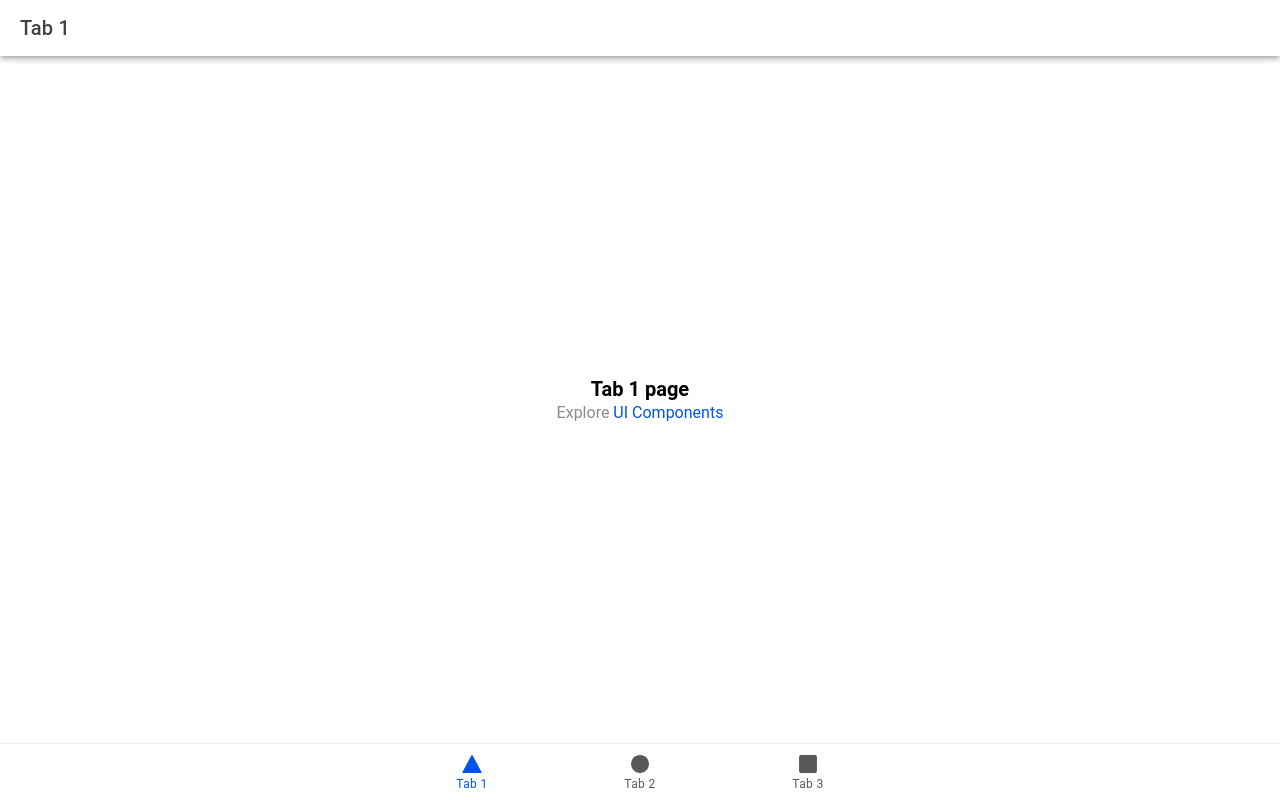
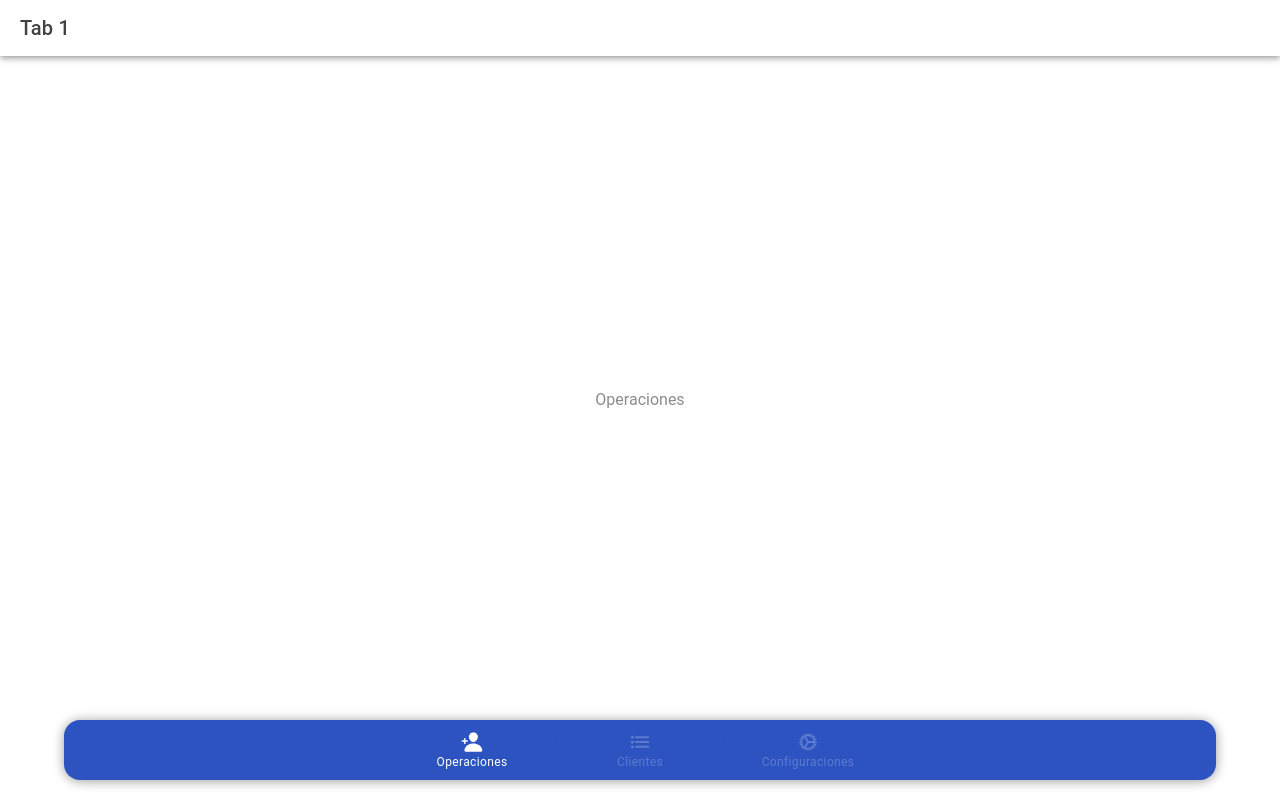
Before and after one commit to PushoDev/gestoremesa, a React (Vite) app: page /tab1 in a window 1280 px wide. Built offline with nearby package versions, Linux system fonts and the light colour scheme.

Commit message:
Install Ionic React tsx Styles Person

```diff
--- a/src/App.tsx
+++ b/src/App.tsx
@@ -10,40 +10,31 @@ import {
   setupIonicReact
 } from '@ionic/react';
 import { IonReactRouter } from '@ionic/react-router';
-import { ellipse, square, triangle } from 'ionicons/icons';
-import Tab1 from './pages/Tab1';
-import Tab2 from './pages/Tab2';
-import Tab3 from './pages/Tab3';
+import { cogSharp, listSharp, personAdd } from "ionicons/icons";
+import Tab1 from "./pages/Tab1";
+import Tab2 from "./pages/Tab2";
+import Tab3 from "./pages/Tab3";
 
 /* Core CSS required for Ionic components to work properly */
-import '@ionic/react/css/core.css';
+import "@ionic/react/css/core.css";
 
 /* Basic CSS for apps built with Ionic */
-import '@ionic/react/css/normalize.css';
-import '@ionic/react/css/structure.css';
-import '@ionic/react/css/typography.css';
+import "@ionic/react/css/normalize.css";
+import "@ionic/react/css/structure.css";
+import "@ionic/react/css/typography.css";
 
 /* Optional CSS utils that can be commented out */
-import '@ionic/react/css/padding.css';
-import '@ionic/react/css/float-elements.css';
-import '@ionic/react/css/text-alignment.css';
-import '@ionic/react/css/text-transformation.css';
-import '@ionic/react/css/flex-utils.css';
-import '@ionic/react/css/display.css';
-
-/**
- * Ionic Dark Mode
- * -----------------------------------------------------
- * For more info, please see:
- * https://ionicframework.com/docs/theming/dark-mode
- */
-
-/* import '@ionic/react/css/palettes/dark.always.css'; */
-/* import '@ionic/react/css/palettes/dark.class.css'; */
-import '@ionic/react/css/palettes/dark.system.css';
+import "@ionic/react/css/padding.css";
+import "@ionic/react/css/float-elements.css";
+import "@ionic/react/css/text-alignment.css";
+import "@ionic/react/css/text-transformation.css";
+import "@ionic/react/css/flex-utils.css";
+import "@ionic/react/css/display.css";
+import "@ionic/react/css/palettes/dark.system.css";
 
 /* Theme variables */
-import './theme/variables.css';
+import "./theme/variables.css";
+import "./theme/bar-floating.css";
 
 setupIonicReact();
 
@@ -67,16 +58,16 @@ const App: React.FC = () => (
         </IonRouterOutlet>
         <IonTabBar slot="bottom">
           <IonTabButton tab="tab1" href="/tab1">
-            <IonIcon aria-hidden="true" icon={triangle} />
-            <IonLabel>Tab 1</IonLabel>
+            <IonIcon aria-hidden="true" icon={personAdd} />
+            <IonLabel>Operaciones</IonLabel>
           </IonTabButton>
           <IonTabButton tab="tab2" href="/tab2">
-            <IonIcon aria-hidden="true" icon={ellipse} />
-            <IonLabel>Tab 2</IonLabel>
+            <IonIcon aria-hidden="true" icon={listSharp} />
+            <IonLabel>Clientes</IonLabel>
           </IonTabButton>
           <IonTabButton tab="tab3" href="/tab3">
-            <IonIcon aria-hidden="true" icon={square} />
-            <IonLabel>Tab 3</IonLabel>
+            <IonIcon aria-hidden="true" icon={cogSharp} />
+            <IonLabel>Configuraciones</IonLabel>
           </IonTabButton>
         </IonTabBar>
       </IonTabs>
--- /dev/null
+++ b/src/components/clients/ClientsList.tsx
@@ -0,0 +1,60 @@
+import React from "react";
+import {
+  IonIcon,
+  IonItem,
+  IonItemOptions,
+  IonItemOption,
+  IonItemSliding,
+  IonLabel,
+  IonList
+} from "@ionic/react";
+import { eyeSharp, person, trash } from "ionicons/icons";
+import "./client-list.css";
+
+const ClientsList = ({ datos = [] }) => {
+  return (
+    <>
+      {datos.map((item, index) => (
+        <IonList className="ocasiones" inset={true} key={index}>
+          {/* Detalles del Cliente */}
+          <IonItemSliding className="ocasiones">
+            <IonItem
+              className="ocasiones"
+              button={true}
+              detail={true}
+              detailIcon={person}
+            >
+              <IonLabel>
+                <h2>
+                  <b>Cliente:</b> {item.name_client}
+                </h2>
+                <p>
+                  <b>Envió:</b> {item.envia_client} | <b>Telf: </b>
+                  {item.cell_client}
+                </p>
+                <p>
+                  <b>Familiar:</b> {item.name_familiar}
+                </p>
+              </IonLabel>
+            </IonItem>
+            {/* Ver Detalles */}
+            <IonItemOptions side="start">
+              <IonItemOption color="primary">
+                <IonIcon slot="icon-only" icon={eyeSharp}></IonIcon>
+              </IonItemOption>
+            </IonItemOptions>
+            {/* Delete Cliente */}
+            <IonItemOptions slot="end">
+              <IonItemOption color="danger" expandable={true}>
+                <IonIcon slot="icon-only" icon={trash}></IonIcon>
+              </IonItemOption>
+            </IonItemOptions>
+          </IonItemSliding>
+        </IonList>
+      ))}
+      <div></div>
+    </>
+  );
+};
+
+export default ClientsList;
--- /dev/null
+++ b/src/components/clients/client-list.css
@@ -0,0 +1,10 @@
+ion-item {
+  --border-radius: 20px;
+  --detail-icon-color: #1780cb;
+  --detail-icon-opacity: 1;
+  --detail-icon-font-size: 35px;
+}
+
+.ocasiones {
+  border-radius: 20px;
+}
--- a/src/pages/Tab1.css
+++ b/src/pages/Tab1.css
@@ -0,0 +1,25 @@
+/* Contenedor de la Pag. Operaciones */
+.container {
+  text-align: center;
+  position: absolute;
+  left: 0;
+  right: 0;
+  top: 50%;
+  transform: translateY(-50%);
+}
+
+.container strong {
+  font-size: 20px;
+  line-height: 26px;
+}
+
+.container p {
+  font-size: 16px;
+  line-height: 22px;
+  color: #8c8c8c;
+  margin: 0;
+}
+
+.container a {
+  text-decoration: none;
+}
--- a/src/pages/Tab1.tsx
+++ b/src/pages/Tab1.tsx
@@ -11,12 +11,9 @@ const Tab1: React.FC = () => {
         </IonToolbar>
       </IonHeader>
       <IonContent fullscreen>
-        <IonHeader collapse="condense">
-          <IonToolbar>
-            <IonTitle size="large">Tab 1</IonTitle>
-          </IonToolbar>
-        </IonHeader>
-        <ExploreContainer name="Tab 1 page" />
+        <div className="container">
+          <p>Operaciones</p>
+        </div>
       </IonContent>
     </IonPage>
   );
--- a/src/pages/Tab2.css
+++ b/src/pages/Tab2.css
@@ -0,0 +1,25 @@
+/* Contenedor de la Pag. Listado de Clientes */
+.container {
+  text-align: center;
+  position: absolute;
+  left: 0;
+  right: 0;
+  top: 50%;
+  transform: translateY(-50%);
+}
+
+.container strong {
+  font-size: 20px;
+  line-height: 26px;
+}
+
+.container p {
+  font-size: 16px;
+  line-height: 22px;
+  color: #8c8c8c;
+  margin: 0;
+}
+
+.container a {
+  text-decoration: none;
+}
--- a/src/pages/Tab2.tsx
+++ b/src/pages/Tab2.tsx
@@ -1,22 +1,41 @@
-import { IonContent, IonHeader, IonPage, IonTitle, IonToolbar } from '@ionic/react';
-import ExploreContainer from '../components/ExploreContainer';
-import './Tab2.css';
+import {
+  IonContent,
+  IonHeader,
+  IonPage,
+  IonTitle,
+  IonToolbar
+} from "@ionic/react";
+import "./Tab2.css";
+// Importar ApiRest
+import { useState, useEffect } from "react";
+import ClientsList from "../components/clients/ClientsList";
 
 const Tab2: React.FC = () => {
+  const [datos, setDatos] = useState([]);
+
+  // Url de la Api a Trabajar
+  const initialUrl = "https://sheetdb.io/api/v1/jom1wk8v9e84y";
+
+  const readCharacters = (url) => {
+    fetch(url)
+      .then((response) => response.json())
+      .then((data) => setDatos(data))
+      .then((error) => console.log(error));
+  };
+
+  useEffect(() => {
+    readCharacters(initialUrl);
+  }, []);
+
   return (
     <IonPage>
       <IonHeader>
         <IonToolbar>
-          <IonTitle>Tab 2</IonTitle>
+          <IonTitle>Listado de Operaciones</IonTitle>
         </IonToolbar>
       </IonHeader>
       <IonContent fullscreen>
-        <IonHeader collapse="condense">
-          <IonToolbar>
-            <IonTitle size="large">Tab 2</IonTitle>
-          </IonToolbar>
-        </IonHeader>
-        <ExploreContainer name="Tab 2 page" />
+        <ClientsList datos={datos} />
       </IonContent>
     </IonPage>
   );
--- a/src/pages/Tab3.css
+++ b/src/pages/Tab3.css
@@ -0,0 +1,25 @@
+/* Contenedor de la Pag. Configuraciones */
+.container {
+  text-align: center;
+  position: absolute;
+  left: 0;
+  right: 0;
+  top: 50%;
+  transform: translateY(-50%);
+}
+
+.container strong {
+  font-size: 20px;
+  line-height: 26px;
+}
+
+.container p {
+  font-size: 16px;
+  line-height: 22px;
+  color: #8c8c8c;
+  margin: 0;
+}
+
+.container a {
+  text-decoration: none;
+}
--- a/src/pages/Tab3.tsx
+++ b/src/pages/Tab3.tsx
@@ -11,12 +11,9 @@ const Tab3: React.FC = () => {
         </IonToolbar>
       </IonHeader>
       <IonContent fullscreen>
-        <IonHeader collapse="condense">
-          <IonToolbar>
-            <IonTitle size="large">Tab 3</IonTitle>
-          </IonToolbar>
-        </IonHeader>
-        <ExploreContainer name="Tab 3 page" />
+        <div className="container">
+          <p>Configuraciones</p>
+        </div>
       </IonContent>
     </IonPage>
   );
--- /dev/null
+++ b/src/theme/bar-floating.css
@@ -0,0 +1,29 @@
+/* Estilo de la Barra Flotante */
+:root {
+
+    --ion-background-color: white;
+    --ion-tab-bar-color: rgb(92, 123, 207);
+    --ion-tab-bar-color-selected: rgb(255, 255, 255);
+}
+
+ion-tab-bar {
+
+	--background: rgb(44, 83, 192);
+	box-shadow: 0px 1px 12px rgba(0, 0, 0, 0.4);
+	border-radius: 16px !important;
+
+	height: 50px;
+	width: 90%;
+	padding-top: 5px;
+	padding-bottom: 5px;
+
+	bottom: 20px;
+	position: relative;
+	margin: 0 auto !important;
+	border-top: none;
+}
+
+ion-tab-button {
+
+    border-radius: 16px !important;
+}
--- a/src/theme/variables.css
+++ b/src/theme/variables.css
@@ -1,2 +1,76 @@
-/* For information on how to create your own theme, please see:
-http://ionicframework.com/docs/theming/ */
+/* Estilos Generales y Estructurales de la App */
+
+/** Ionic CSS Variables **/
+:root {
+  /** primary **/
+  --ion-color-primary: #3880ff;
+  --ion-color-primary-rgb: 56, 128, 255;
+  --ion-color-primary-contrast: #ffffff;
+  --ion-color-primary-contrast-rgb: 255, 255, 255;
+  --ion-color-primary-shade: #3171e0;
+  --ion-color-primary-tint: #4c8dff;
+
+  /** secondary **/
+  --ion-color-secondary: #3dc2ff;
+  --ion-color-secondary-rgb: 61, 194, 255;
+  --ion-color-secondary-contrast: #ffffff;
+  --ion-color-secondary-contrast-rgb: 255, 255, 255;
+  --ion-color-secondary-shade: #36abe0;
+  --ion-color-secondary-tint: #50c8ff;
+
+  /** tertiary **/
+  --ion-color-tertiary: #5260ff;
+  --ion-color-tertiary-rgb: 82, 96, 255;
+  --ion-color-tertiary-contrast: #ffffff;
+  --ion-color-tertiary-contrast-rgb: 255, 255, 255;
+  --ion-color-tertiary-shade: #4854e0;
+  --ion-color-tertiary-tint: #6370ff;
+
+  /** success **/
+  --ion-color-success: #2dd36f;
+  --ion-color-success-rgb: 45, 211, 111;
+  --ion-color-success-contrast: #ffffff;
+  --ion-color-success-contrast-rgb: 255, 255, 255;
+  --ion-color-success-shade: #28ba62;
+  --ion-color-success-tint: #42d77d;
+
+  /** warning **/
+  --ion-color-warning: #ffc409;
+  --ion-color-warning-rgb: 255, 196, 9;
+  --ion-color-warning-contrast: #000000;
+  --ion-color-warning-contrast-rgb: 0, 0, 0;
+  --ion-color-warning-shade: #e0ac08;
+  --ion-color-warning-tint: #ffca22;
+
+  /** danger **/
+  --ion-color-danger: #eb445a;
+  --ion-color-danger-rgb: 235, 68, 90;
+  --ion-color-danger-contrast: #ffffff;
+  --ion-color-danger-contrast-rgb: 255, 255, 255;
+  --ion-color-danger-shade: #cf3c4f;
+  --ion-color-danger-tint: #ed576b;
+
+  /** dark **/
+  --ion-color-dark: #222428;
+  --ion-color-dark-rgb: 34, 36, 40;
+  --ion-color-dark-contrast: #ffffff;
+  --ion-color-dark-contrast-rgb: 255, 255, 255;
+  --ion-color-dark-shade: #1e2023;
+  --ion-color-dark-tint: #383a3e;
+
+  /** medium **/
+  --ion-color-medium: #92949c;
+  --ion-color-medium-rgb: 146, 148, 156;
+  --ion-color-medium-contrast: #ffffff;
+  --ion-color-medium-contrast-rgb: 255, 255, 255;
+  --ion-color-medium-shade: #808289;
+  --ion-color-medium-tint: #9d9fa6;
+
+  /** light **/
+  --ion-color-light: #f4f5f8;
+  --ion-color-light-rgb: 244, 245, 248;
+  --ion-color-light-contrast: #000000;
+  --ion-color-light-contrast-rgb: 0, 0, 0;
+  --ion-color-light-shade: #d7d8da;
+  --ion-color-light-tint: #f5f6f9;
+}
```
